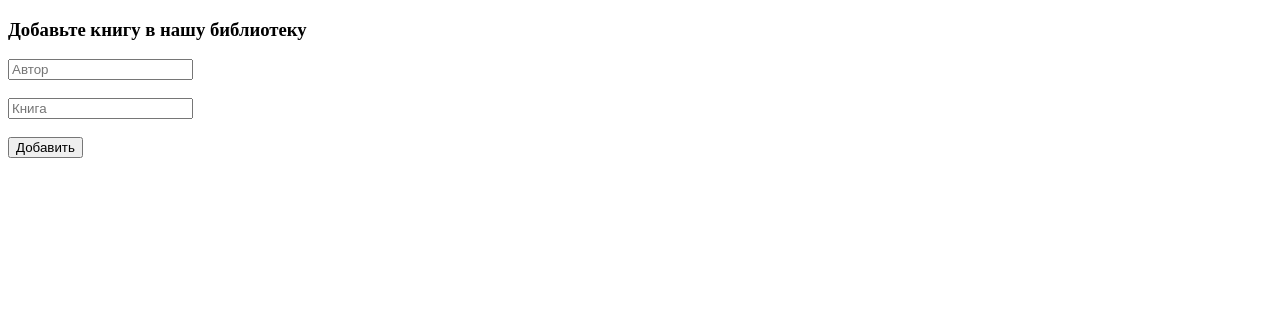
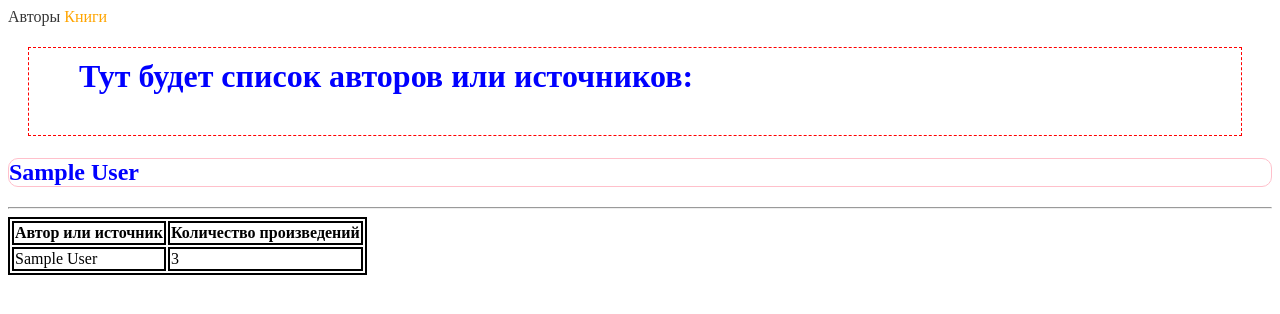
Before and after one commit to AyzKM/library, a Flask app: template templates/authors.html in a window 1280 px wide. Shown: the top 314 px of the page. Run offline with Flask 2, Linux system fonts and the light colour scheme; the template is opened without the code that fills it: most values are stand-ins (such as "Sample title", 1, 10 or a date in 2020).

Commit message:
added new html file for add function

```diff
--- a/app.py
+++ b/app.py
@@ -5,7 +5,7 @@ app = Flask(__name__)
 
 @app.route("/")
 def homepage():
-    return render_template("authors.html")
+    return render_template("index.html")
 
 @app.route("/books/")
 def books():
--- a/templates/authors.html
+++ b/templates/authors.html
@@ -7,13 +7,28 @@
      <link rel="stylesheet" href="{{url_for('static', filename='mystyle.css')}}">
  </head>
  <body>
-    <h3>Добавьте книгу в нашу библиотеку</h3>
-    <form action="{{url_for('add')}}" method="POST">
-        <input type="text" placeholder="Автор" name="author">
-        <br><br>
-        <input type="text" placeholder="Книга" name="book">
-        <br><br>
-        <button>Добавить</button>
-    </form>
+     <a href="{{ url_for('authors') }}">Авторы</a>
+     <a id="book" href="{{ url_for('books') }}">Книги</a>
+     <h1 class="sensation">Тут будет список авторов или источников:</h1>
+     {% for author in authors %}
+        <h2 class="author">{{ author }}</h2>
+     {% endfor %}
+    <hr>
+    <table class="table">
+        <thead>
+            <tr>
+                <th>Автор или источник</th>
+                <th>Количество произведений</th>
+            </tr>
+        </thead>
+        <tbody>
+            {% for author in authors %}
+                <tr>
+                    <td>{{ author }}</td>
+                    <td>3</td>
+                </tr>
+            {% endfor %}
+        </tbody>
+    </table>
  </body>
  </html>
--- a/templates/books.html
+++ b/templates/books.html
@@ -8,11 +8,11 @@
  <body>
      <a href="/authors">Авторы</a>
      <a href="/books">Книги</a>
-    <h1>Тут будет список книг</h1>
+     <h1 style="color: red">Тут будет список книг:</h1>
      {% for object in object_list %}
         <h2>
-            <a href="{{ url_for('book', num=loop.index-1 )}}">
-            {{object.0}} - {{object.1}}
+            <a href="{{ url_for('book', num=loop.index -1 ) }}">
+                {{object.0}} - {{ object.1 }}
             </a>
         </h2>
      {% endfor %}
```
Also changed, not shown: templates/book.html (+16 -5 lines), templates/index.html (added, +20 -0 lines). Lines whose indentation alone changed are shown as unchanged.
